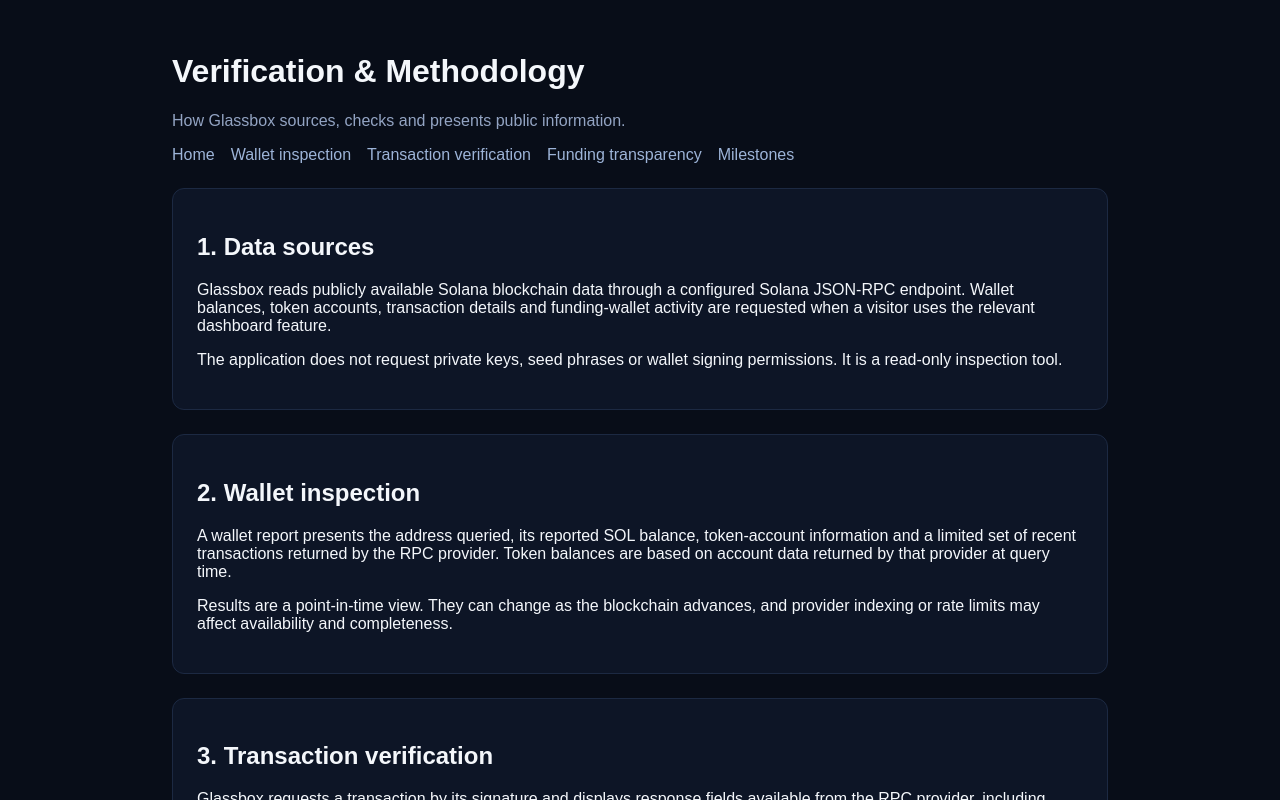
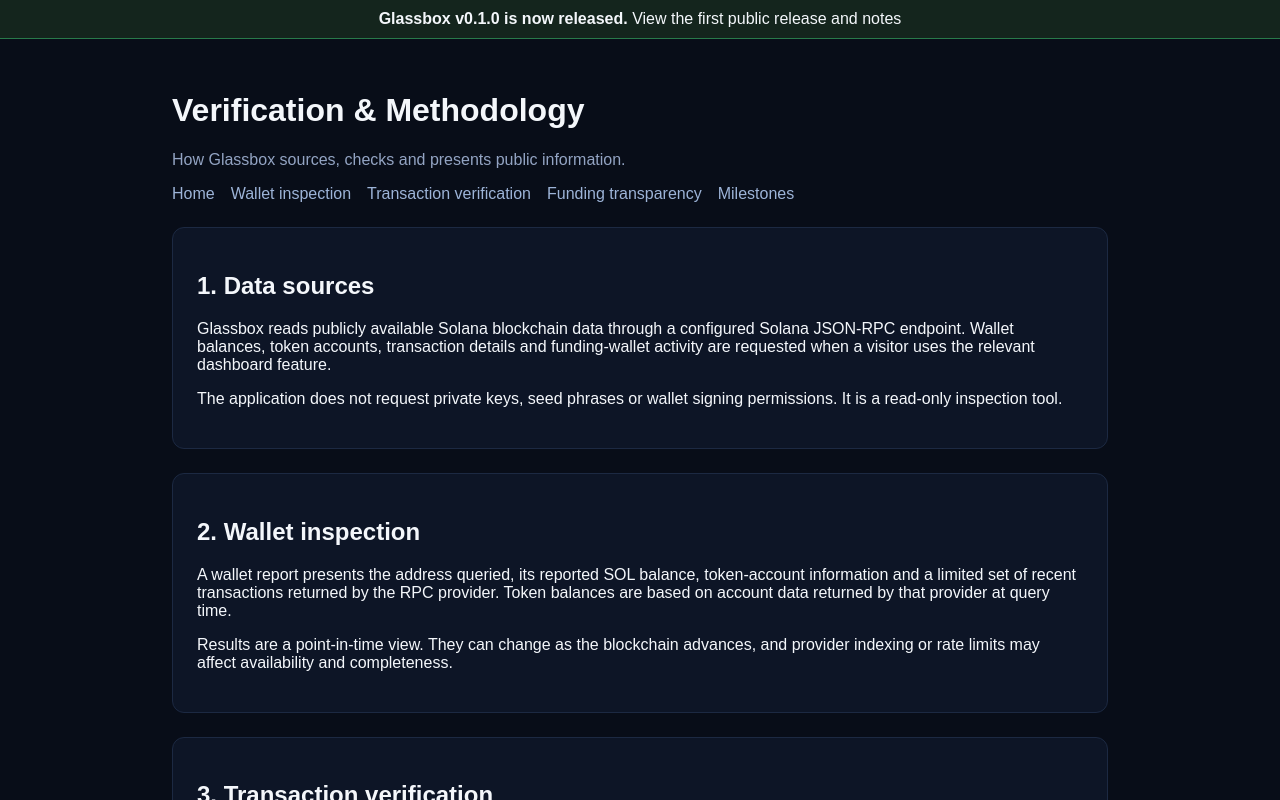
Before and after one commit to Godwin178/Glassbox, a Next.js app: page /methodology in a window 1280 px wide. Shown: the top 800 px of the page. Built offline with nearby package versions, Linux system fonts and the light colour scheme.

Commit message:
Add public v0.1.0 release announcement to website

```diff
--- a/app/layout.tsx
+++ b/app/layout.tsx
@@ -51,6 +51,10 @@ export default function RootLayout({
   return (
     <html lang="en">
       <body>
+        <div style={{ padding: "10px 16px", textAlign: "center", background: "#14251d", borderBottom: "1px solid #287a4a", color: "inherit" }}>
+          <strong>Glassbox v0.1.0 is now released.</strong>{" "}
+          <a href="https://github.com/Godwin178/Glassbox/releases/tag/v0.1.0" target="_blank" rel="noopener noreferrer">View the first public release and notes</a>
+        </div>
         {children}
         <SpeedInsights />
       </body>
```
